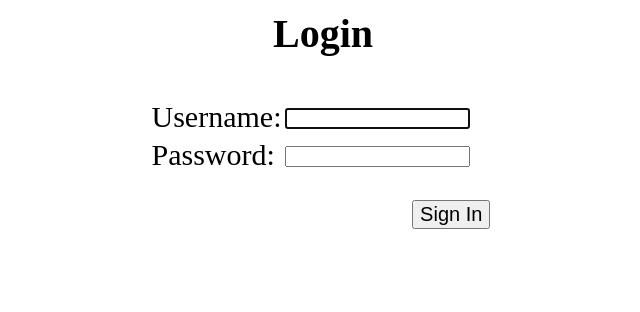
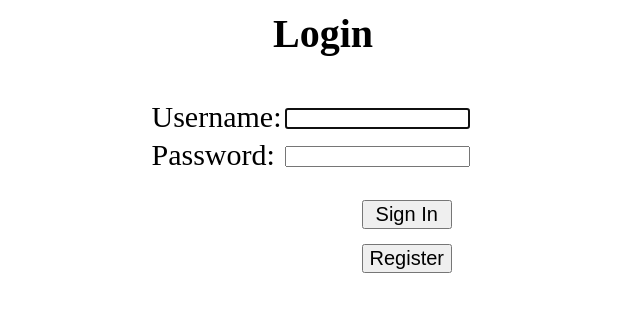
Before and after one commit to alexchchen/musicrant, a Django app: page /login/ in a window 1280 px wide. Shown: the part 219-531 px from the top of the page, without its empty margins (329-969 px from the left). Run offline with Django 4.2, Linux system fonts and the light colour scheme.

Commit message:
fixed up login page and added register

```diff
--- a/471Project/MyProject/FirstApp/templates/login.html
+++ b/471Project/MyProject/FirstApp/templates/login.html
@@ -32,8 +32,15 @@
         margin-left: 6px;
       }
       .SignIn {
-        margin-left: 58%;
+        margin-left: 54%;
+        padding-left: 12px;
+        padding-right: 12px;
         margin-top: 25px;
+        font-size: 20px;
+      }
+      .Register {
+        margin-left: 54%;
+        margin-top: 15px;
         font-size: 20px;
       }
       .loginTable {
@@ -77,6 +84,7 @@
     </table>
 
     <input class="SignIn" type="submit" value="Sign In">
+    <input class="Register" type="submit" value="Register">
     <input type="hidden" name="next" value="{{ next }}">
     </form>
 
```
